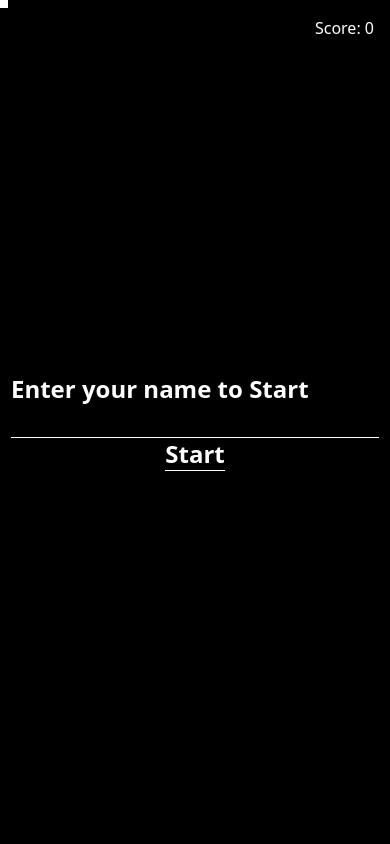
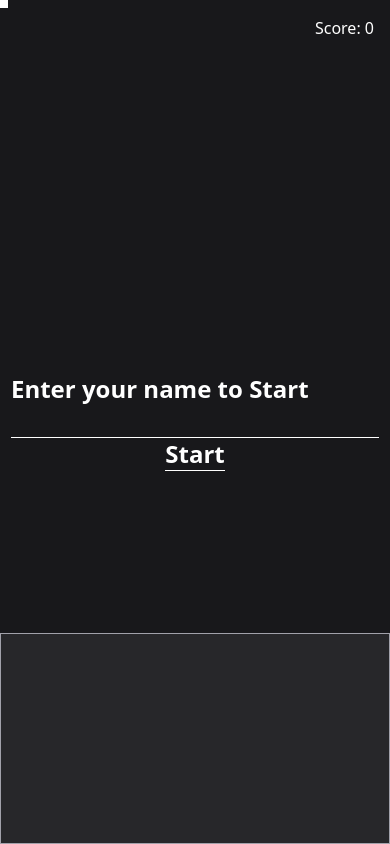
Before and after one commit to nohr/kenesnakegame, a Next.js app: page / in a window 390 px wide. Built offline with nearby package versions, Linux system fonts and the light colour scheme.

Commit message:
trackpad

```diff
--- a/app/layout.tsx
+++ b/app/layout.tsx
@@ -15,7 +15,7 @@ export default function RootLayout({
 }) {
   return (
     <html lang="en">
-      <body className=" text-white bg-black">{children}</body>
+      <body className=" text-white bg-zinc-900">{children}</body>
     </html>
   );
 }
--- a/app/snake.tsx
+++ b/app/snake.tsx
@@ -10,15 +10,9 @@ import {
   Start,
   Time,
 } from "./ui";
-import {
-  useArrowKeys,
-  useTouchControls,
-  state,
-  player,
-  useLocalStorage,
-  newGame,
-} from "./utils";
+import { useArrowKeys, state, player, useLocalStorage, newGame } from "./utils";
 import { useSnapshot } from "valtio";
+import Trackpad from "./trackpad";
 
 const Snake: () => JSX.Element = () => {
   const { snake, score, paused, started, direction, gameOver } =
@@ -47,8 +41,6 @@ const Snake: () => JSX.Element = () => {
       }
     }
   });
-
-  useTouchControls((direction: DirectionType) => (state.direction = direction));
 
   useEffect(() => {
     if (paused || !started || gameOver) {
@@ -134,16 +126,19 @@ const Snake: () => JSX.Element = () => {
   const { get, set } = useLocalStorage();
 
   return (
-    <div className="w-full h-full bg-blue-900">
-      {snake.map((segment, i) => (
-        <SnakeSegment key={i} x={segment.x} y={segment.y} />
-      ))}
+    <div className="w-full h-screen flex flex-col">
       {gameOver && <GameOver />}
       <PlayerName />
       <Time />
       <Score score={score} highScore={highScore} />
       {!started && <Start />}
       {paused && started && <Paused />}
+      <div className="h-3/4">
+        {snake.map((segment, i) => (
+          <SnakeSegment key={i} x={segment.x} y={segment.y} />
+        ))}
+      </div>
+      <Trackpad />
     </div>
   );
 };
--- /dev/null
+++ b/app/trackpad.tsx
@@ -0,0 +1,16 @@
+import { useRef } from "react";
+import { state, useTouchControls } from "./utils";
+
+export default function Trackpad() {
+  const trackpadRef = useRef<HTMLDivElement>(null);
+  useTouchControls(
+    (direction: DirectionType) => (state.direction = direction),
+    trackpadRef
+  );
+  return (
+    <div
+      ref={trackpadRef}
+      className="h-1/4 w-screen lg:hidden border-[1px] bg-zinc-800 border-zinc-400"
+    ></div>
+  );
+}
--- a/app/utils.tsx
+++ b/app/utils.tsx
@@ -1,6 +1,6 @@
 "use client";
 
-import { useEffect, useState } from "react";
+import { RefObject, useEffect, useState } from "react";
 import { proxy } from "valtio";
 
 // player state
@@ -46,7 +46,10 @@ const useArrowKeys = (callback: (key: string) => void) => {
   }, [callback]);
 };
 
-const useTouchControls = (callback: (direction: DirectionType) => void) => {
+const useTouchControls = (
+  callback: (direction: DirectionType) => void,
+  ref: RefObject<HTMLDivElement>
+) => {
   useEffect(() => {
     let startX: number | undefined;
     let startY: number | undefined;
@@ -76,14 +79,20 @@ const useTouchControls = (callback: (direction: DirectionType) => void) => {
       startY = undefined;
     };
 
-    document.addEventListener("touchstart", handleTouchStart);
-    document.addEventListener("touchmove", handleTouchMove);
+    if (!ref.current) {
+      return;
+    }
+    ref.current.addEventListener("touchstart", handleTouchStart);
+    ref.current.addEventListener("touchmove", handleTouchMove);
 
     return () => {
-      document.removeEventListener("touchstart", handleTouchStart);
-      document.removeEventListener("touchmove", handleTouchMove);
+      if (!ref.current) {
+        return;
+      }
+      ref.current.removeEventListener("touchstart", handleTouchStart);
+      ref.current.removeEventListener("touchmove", handleTouchMove);
     };
-  }, [callback]);
+  }, [callback, ref]);
 };
 
 const useLocalStorage = () => {
```
